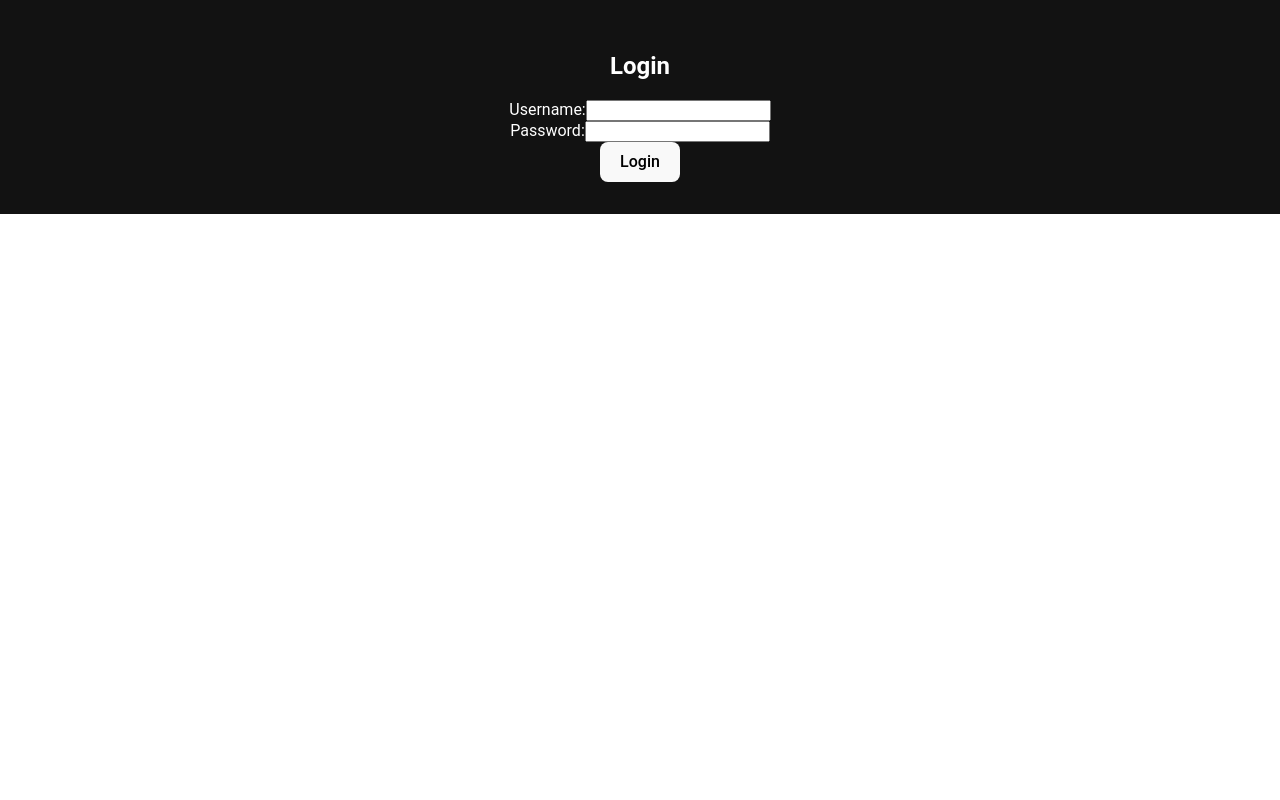
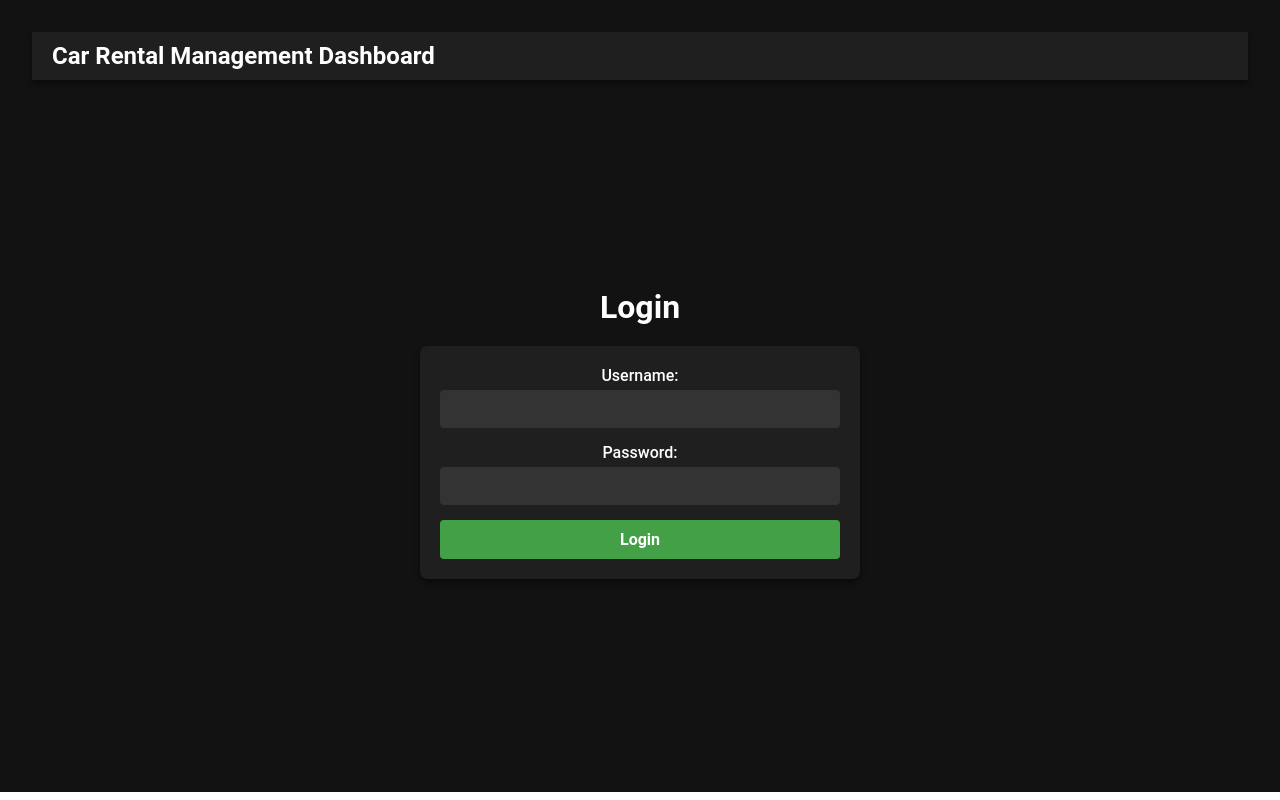
Before and after one commit to thisisadityapatel/CPS510-Database, a React (Vite) app in the folder frontend/: page / in a window 1280 px wide. Built offline with nearby package versions, Linux system fonts and the light colour scheme.

Commit message:
feat: updated the front-end

```diff
--- a/frontend/src/Home.jsx
+++ b/frontend/src/Home.jsx
@@ -65,7 +65,7 @@ function Home() {
     <div>
       {/* Navigation Bar */}
       <nav className="navbar">
-        <div className="navbar-title">DBMS Dashboard</div>
+        <div className="navbar-title">Car Rental Management Dashboard</div>
         <button className="logout-btn" onClick={handleLogout}>
           Logout
         </button>
--- a/frontend/src/Login.jsx
+++ b/frontend/src/Login.jsx
@@ -1,55 +1,73 @@
-import { useState } from 'react';
-import { useNavigate } from 'react-router-dom';
+import { useNavigate } from "react-router-dom";
+import "./styles/Login.css";
+import { useState } from "react";
 
 function Login() {
-  const [username, setUsername] = useState('');
-  const [password, setPassword] = useState('');
+  const [username, setUsername] = useState("");
+  const [password, setPassword] = useState("");
   const navigate = useNavigate();
 
   const handleSubmit = async (e) => {
     e.preventDefault();
     const url = "http://localhost:8000/login";
-    const data = {
-      username: username,
-      password: password
-    };
+    const data = { username, password };
 
     try {
       const response = await fetch(url, {
-        method: 'POST',
-        headers: {
-          'Content-Type': 'application/json'
-        },
-        body: JSON.stringify(data)
+        method: "POST",
+        headers: { "Content-Type": "application/json" },
+        body: JSON.stringify(data),
       });
 
       if (response.ok) {
         const result = await response.json();
         console.log(result);
-        navigate('/home');
+        navigate("/home");
       } else {
-        alert('Invalid credentials');
+        alert("Invalid credentials");
       }
     } catch (error) {
-      console.error('Error:', error);
-      alert('An error occurred. Please try again.');
+      console.error("Error:", error);
+      alert("An error occurred. Please try again.");
     }
   };
 
   return (
     <div>
-      <h2>Login</h2>
-      <form onSubmit={handleSubmit}>
-        <div>
-          <label>Username:</label>
-          <input type="text" value={username} onChange={(e) => setUsername(e.target.value)} />
-        </div>
-        <div>
-          <label>Password:</label>
-          <input type="password" value={password} onChange={(e) => setPassword(e.target.value)} />
-        </div>
-        <button type="submit">Login</button>
-      </form>
+      {/* Navigation Bar */}
+      <nav className="navbar">
+        <div className="navbar-title">Car Rental Management Dashboard</div>
+      </nav>
+
+      {/* Login Form */}
+      <div className="login-container">
+        <h2 className="login-title">Login</h2>
+        <form onSubmit={handleSubmit} className="login-form">
+          <div className="form-group">
+            <label htmlFor="username">Username:</label>
+            <input
+              type="text"
+              id="username"
+              value={username}
+              onChange={(e) => setUsername(e.target.value)}
+              required
+            />
+          </div>
+          <div className="form-group">
+            <label htmlFor="password">Password:</label>
+            <input
+              type="password"
+              id="password"
+              value={password}
+              onChange={(e) => setPassword(e.target.value)}
+              required
+            />
+          </div>
+          <button type="submit" className="login-btn">
+            Login
+          </button>
+        </form>
+      </div>
     </div>
   );
 }
--- /dev/null
+++ b/frontend/src/styles/Login.css
@@ -0,0 +1,96 @@
+/* General Styles */
+body {
+    margin: 0;
+    font-family: "Roboto", sans-serif;
+    background-color: #121212;
+    color: #ffffff;
+  }
+
+  /* Navigation Bar */
+  .navbar {
+    display: flex;
+    justify-content: left;
+    align-items: left;
+    padding: 10px 20px;
+    background-color: #1f1f1f;
+    box-shadow: 0 4px 6px rgba(0, 0, 0, 0.4);
+    position: sticky;
+    top: 0;
+    z-index: 1000;
+  }
+
+  .navbar-title {
+    font-size: 1.5em;
+    font-weight: bold;
+  }
+
+  /* Login Container */
+  .login-container {
+    display: flex;
+    flex-direction: column;
+    align-items: center;
+    justify-content: center;
+    min-height: 80vh;
+    padding: 20px;
+  }
+
+  .login-title {
+    font-size: 2em;
+    margin-bottom: 20px;
+    text-align: center;
+  }
+
+  /* Login Form */
+  .login-form {
+    width: 100%;
+    max-width: 400px;
+    background-color: #1f1f1f;
+    padding: 20px;
+    border-radius: 8px;
+    box-shadow: 0 4px 6px rgba(0, 0, 0, 0.4);
+  }
+
+  .form-group {
+    margin-bottom: 15px;
+    display: flex;
+    flex-direction: column;
+  }
+
+  label {
+    margin-bottom: 5px;
+    font-size: 1em;
+    font-weight: 500;
+  }
+
+  input {
+    padding: 10px;
+    font-size: 1em;
+    border: none;
+    border-radius: 4px;
+    background-color: #333333;
+    color: #ffffff;
+  }
+
+  input:focus {
+    outline: none;
+    border: 1px solid #1e88e5;
+    background-color: #444444;
+  }
+
+  /* Submit Button */
+  .login-btn {
+    width: 100%;
+    padding: 10px;
+    font-size: 1em;
+    font-weight: bold;
+    color: #ffffff;
+    background-color: #43a047;
+    border: none;
+    border-radius: 4px;
+    cursor: pointer;
+    transition: background-color 0.3s;
+  }
+
+  .login-btn:hover {
+    background-color: #2e7d32;
+  }
```
